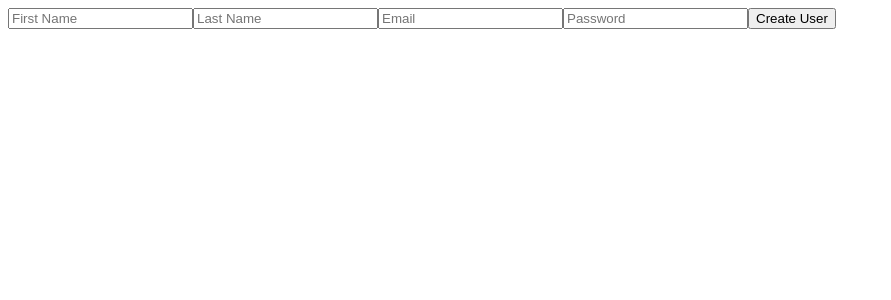
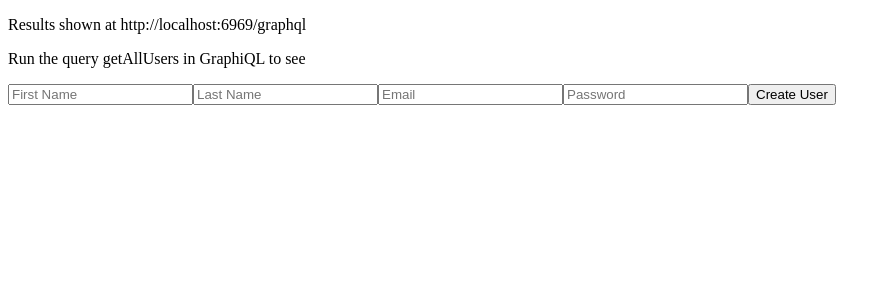
Before and after one commit to markpackham/reactGraphQLRevise, a React (Create React App) app in the folder client/: page / in a window 1280 px wide. Shown: the top 300 px of the page, without its empty margins (0-891 px from the left). Built offline with nearby package versions, Linux system fonts and the light colour scheme.

Commit message:
provide more info on user creation

```diff
--- a/client/src/components/Form.js
+++ b/client/src/components/Form.js
@@ -22,10 +22,14 @@ function Form() {
 
     if (error) {
       console.log(error);
+    } else {
+      alert(`${firstName} created successfully`);
     }
   };
   return (
     <div>
+      <p>Results shown at http://localhost:6969/graphql</p>
+      <p>Run the query getAllUsers in GraphiQL to see</p>
       <input
         type="text"
         placeholder="First Name"
```
